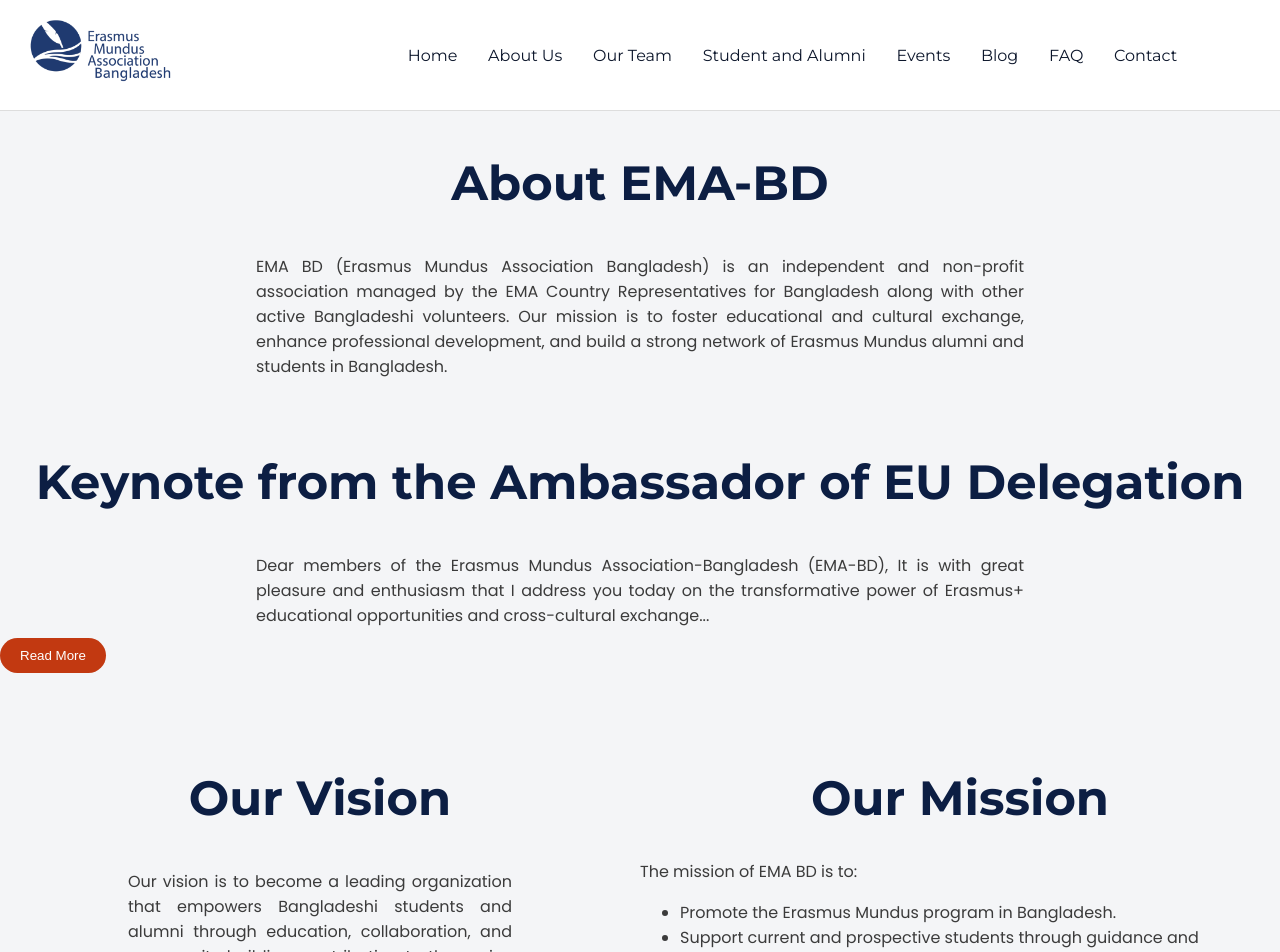
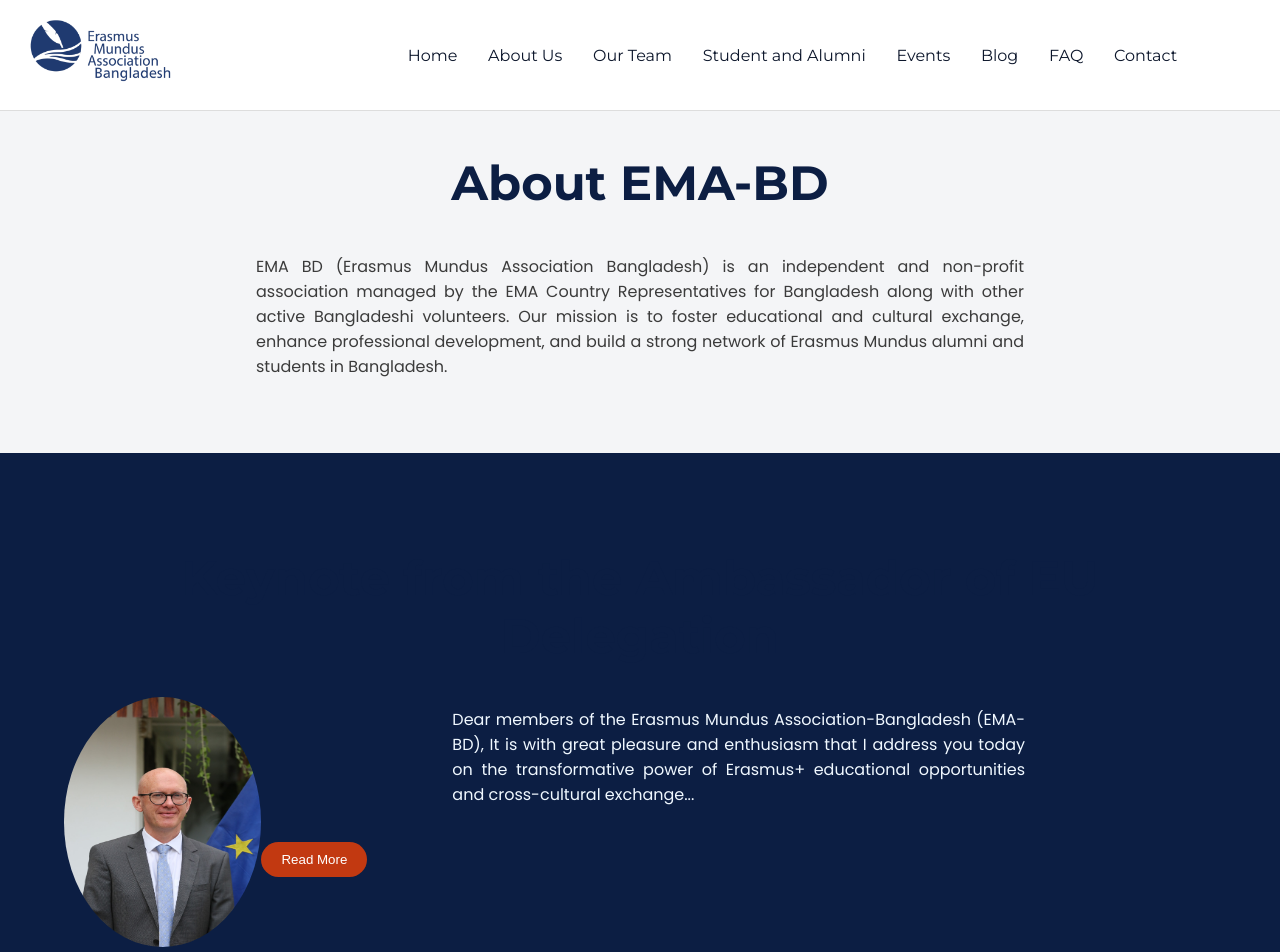
Before and after one commit to FairoozAzim/EMA-BD-Web, a React (Vite) app in the folder ema-bd-website/: page /about in a window 1280 px wide. Shown: the top 952 px of the page. Built offline with nearby package versions, Linux system fonts and the light colour scheme.

Commit message:
corrections

```diff
--- a/ema-bd-website/src/components/Profile/Profile_Details.jsx
+++ b/ema-bd-website/src/components/Profile/Profile_Details.jsx
@@ -36,7 +36,7 @@
         {
 
 
-    const {AboutText, Email, FBLink, LinkedIn, Name, OtherLink, ProgramName, Session, UniName} = profile.data;
+    const {About, Email, FBLink, LinkedIn, Name, OtherLink, ProgramName, Session, UniName} = profile.data;
     const demoImageUrl = `http://localhost:5000/uploads/avatar.jpg`;
     return (
 
@@ -61,7 +61,7 @@
             <div className="profile-about d-flex">
             <div className="about-text">
             <h3>About Me</h3>
-            <pre>{AboutText}</pre>
+            <pre>{About}</pre>
             </div>
 
            <div className="about-contact">
--- a/ema-bd-website/src/pages/AboutPage/AboutPage.css
+++ b/ema-bd-website/src/pages/AboutPage/AboutPage.css
@@ -20,4 +20,21 @@
 .keynote{
     padding: 5%;
     text-align: justify;
+
 }
+.keynote-ch{
+    background-color: var(--navy-blue-color);
+    color: aliceblue;
+    padding: 5%;
+}
+.person-img{
+    width: 400px;
+    height: 250px;
+    position: relative;
+
+  }
+  .person-img img{
+    width: 100%;
+    height:100%;
+    border-radius: 50%;
+  }
--- a/ema-bd-website/src/pages/AboutPage/AboutPage.jsx
+++ b/ema-bd-website/src/pages/AboutPage/AboutPage.jsx
@@ -1,4 +1,5 @@
 import { Link } from 'react-router-dom';
+import Charles from '../../Assets/images/Charles.jpeg';
 import Slider from '../../components/Slider/Slider';
 import './AboutPage.css'
 
@@ -7,12 +8,19 @@
         <div className="mt">
             <h1 className="section-header">About EMA-BD</h1>
             <p className='about-details'>EMA BD (Erasmus Mundus Association Bangladesh) is an independent and non-profit association managed by the EMA Country Representatives for Bangladesh along with other active Bangladeshi volunteers. Our mission is to foster educational and cultural exchange, enhance professional development, and build a strong network of Erasmus Mundus alumni and students in Bangladesh.</p>
-            <div className="mt-10">
+            <div className="mt-10 keynote-ch">
                 <h1 className='section-header'>Keynote from the Ambassador of EU Delegation</h1>
+               <div className='d-flex'>
+              <div className='person-img'>
+              <img src={Charles}></img>
+              </div>
+               <div className='person-spch'>
                 <p className='about-details'>Dear members of the Erasmus Mundus Association-Bangladesh (EMA-BD),
                  It is with great pleasure and enthusiasm that I address you today on the transformative power
-                 of Erasmus+ educational opportunities and cross-cultural exchange... </p>
+                 of Erasmus+ educational opportunities and cross-cultural exchange... </p><br/>
                  <button className='btn-red'> <Link to='/keynote'>Read More</Link></button>
+               </div>
+               </div>
             </div>
 
           <div className='d-flex about-vision'>
```
Also changed, not shown: ema-bd-website/src/components/Profile/Profile.jsx (+0 -23 lines), ema-bd-website/src/Assets/images/Charles.jpeg (added).
